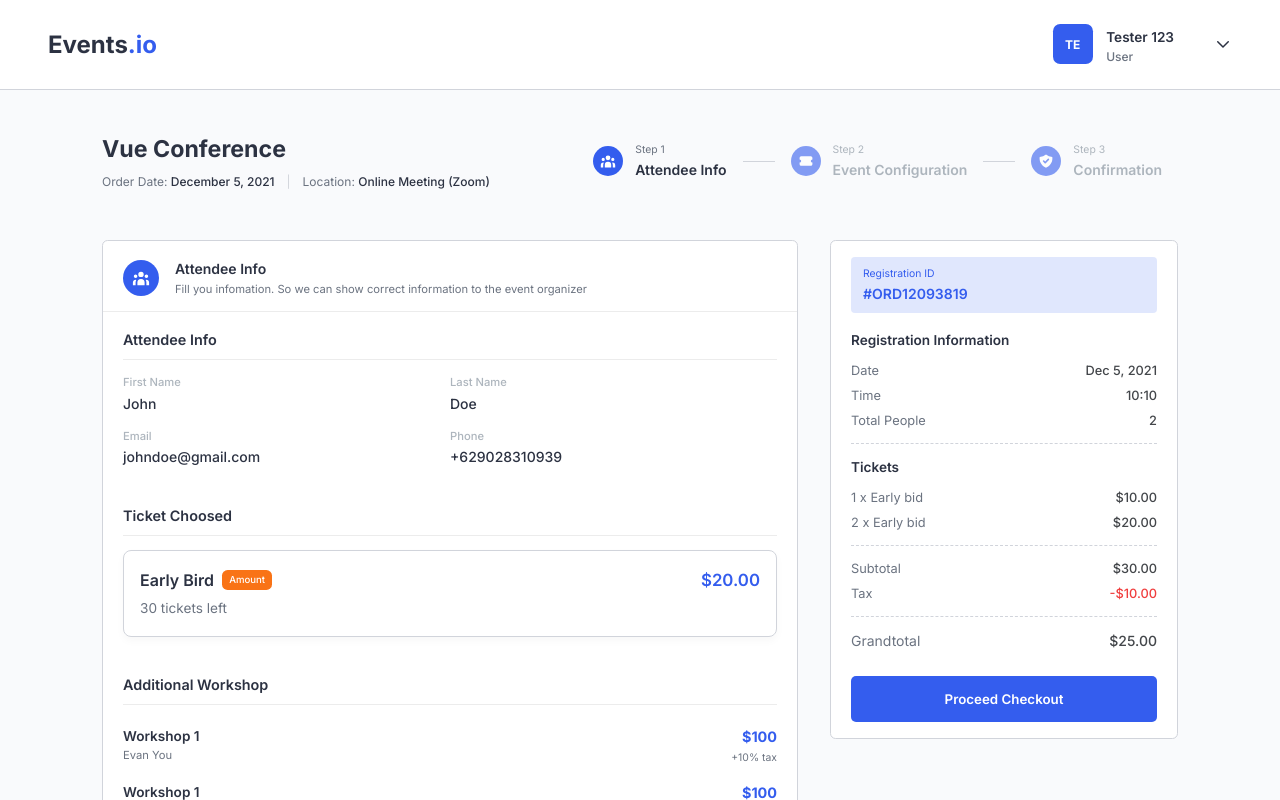
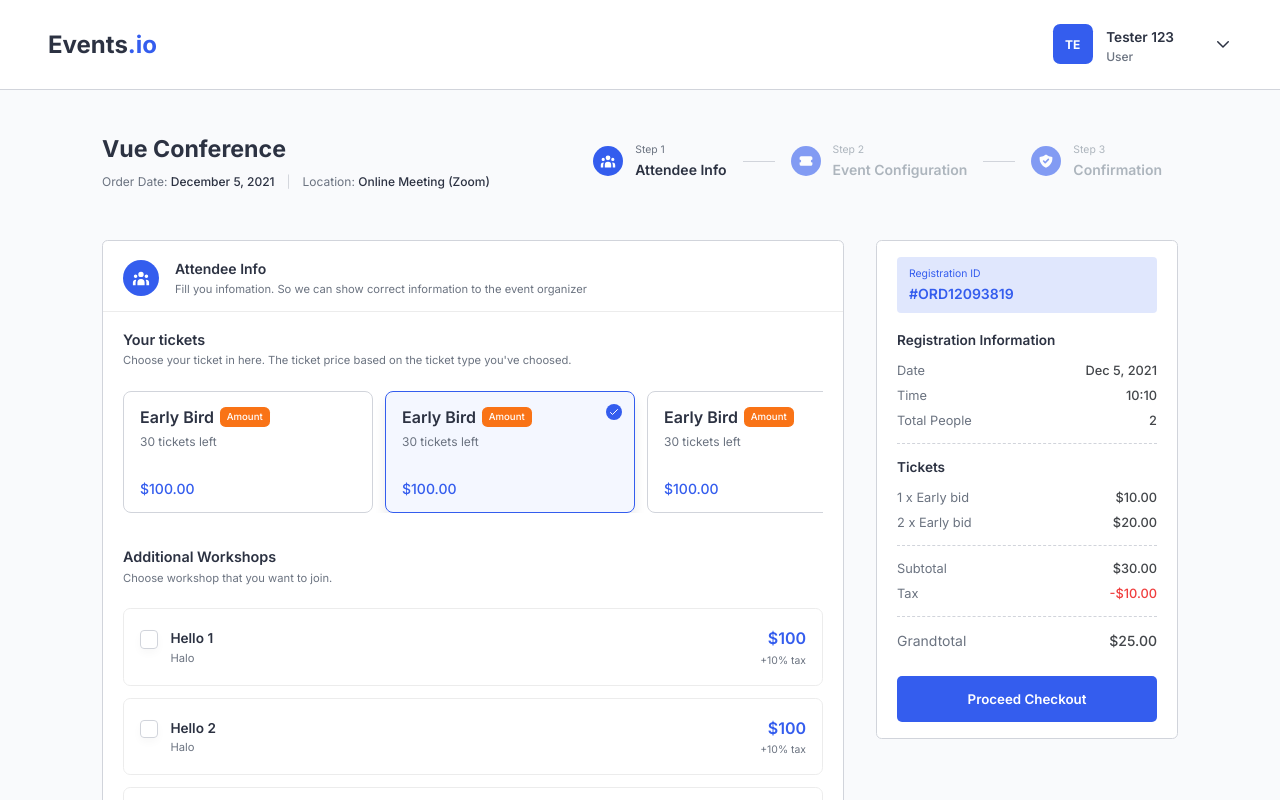
Before and after one commit to Erik3010/events.io, a React (Create React App) app: page /registration in a window 1280 px wide. Shown: the top 800 px of the page. Built offline with nearby package versions, Linux system fonts and the light colour scheme.

Commit message:
style: show registration configuration in checkout page

```diff
--- a/src/pages/Registration/Registration.js
+++ b/src/pages/Registration/Registration.js
@@ -55,8 +55,8 @@ function Registration() {
             </RegistrationCardHeader>
             <div className={styles["card__body"]}>
               {/* <AttendeeForm /> */}
-              {/* <RegistrationConfiguration /> */}
-              <RegistrationConfirmation />
+              <RegistrationConfiguration />
+              {/* <RegistrationConfirmation /> */}
             </div>
             <div className={styles["card__actions"]}>
               <div>
```
